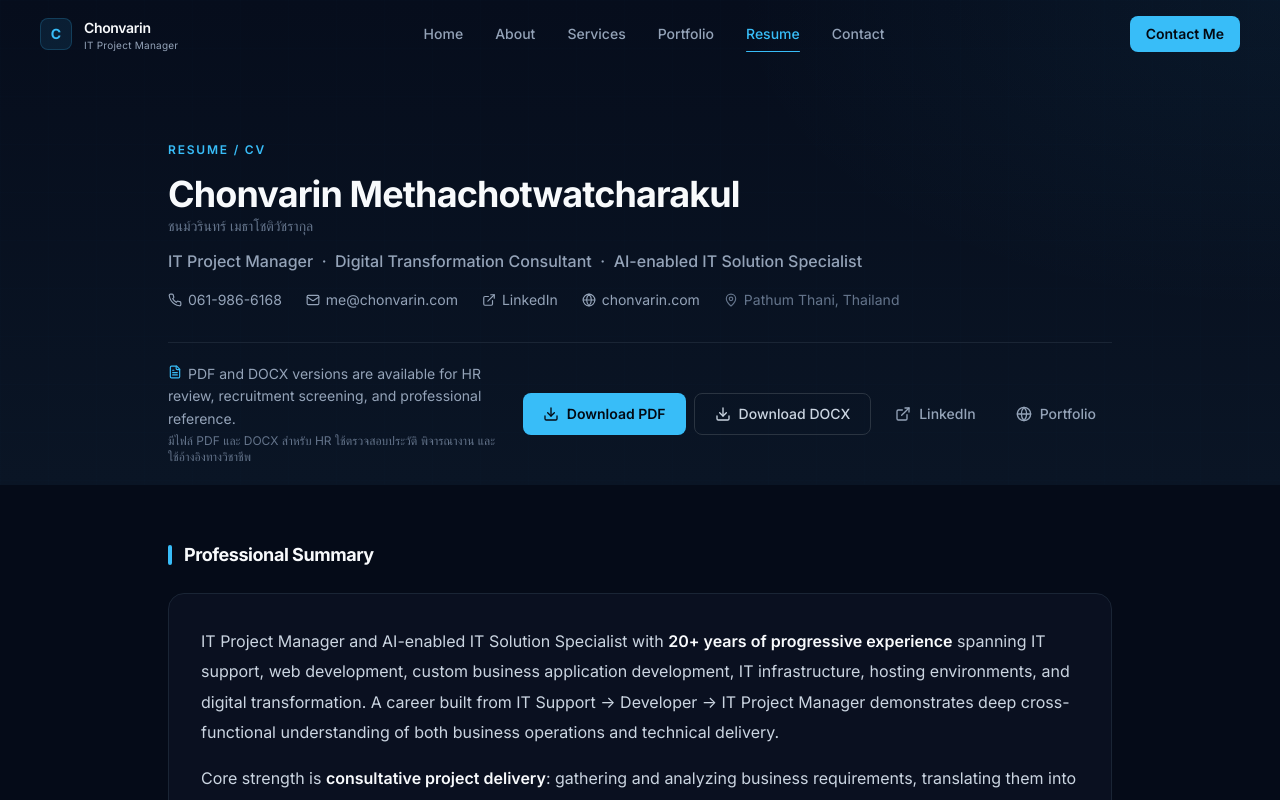
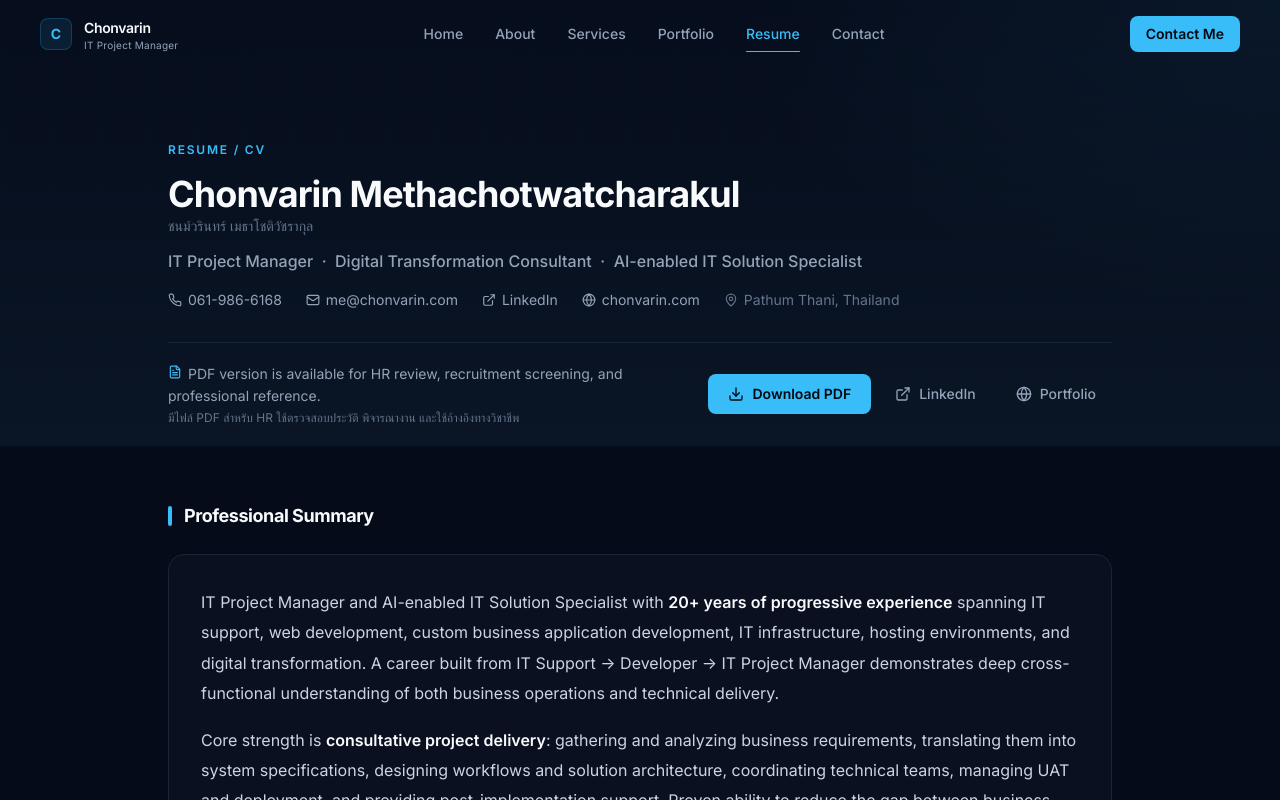
Before and after one commit to neonextechnologies/chonvairn, a React (Vite) app: page /resume in a window 1280 px wide. Shown: the top 800 px of the page. Built offline with nearby package versions, Linux system fonts and the light colour scheme.

Commit message:
Remove DOCX download from Resume page

```diff
--- a/src/pages/Resume.tsx
+++ b/src/pages/Resume.tsx
@@ -42,11 +42,7 @@ const contactItems = [
   { icon: <MapPin className="w-3.5 h-3.5" />, href: null, label: 'Pathum Thani, Thailand', ext: false },
 ]
 
-// Download file paths — place files at:
-//   public/downloads/chonvarin-resume.pdf
-//   public/downloads/chonvarin-resume.docx
 const downloadPdf = '/downloads/chonvarin-resume.pdf'
-const downloadDocx = '/downloads/chonvarin-resume.docx'
 
 export default function Resume() {
   return (
@@ -115,10 +111,10 @@ export default function Resume() {
             <div className="flex-1 min-w-0">
               <p className="text-[#94A3B8] text-sm leading-relaxed">
                 <FileText className="w-3.5 h-3.5 inline mr-1.5 text-[#38BDF8] align-text-top" />
-                PDF and DOCX versions are available for HR review, recruitment screening, and professional reference.
+                PDF version is available for HR review, recruitment screening, and professional reference.
               </p>
               <p className="text-[#64748B] text-xs mt-0.5">
-                มีไฟล์ PDF และ DOCX สำหรับ HR ใช้ตรวจสอบประวัติ พิจารณางาน และใช้อ้างอิงทางวิชาชีพ
+                มีไฟล์ PDF สำหรับ HR ใช้ตรวจสอบประวัติ พิจารณางาน และใช้อ้างอิงทางวิชาชีพ
               </p>
             </div>
             {/* Buttons */}
@@ -130,14 +126,6 @@ export default function Resume() {
               >
                 <Download className="w-4 h-4" />
                 Download PDF
-              </a>
-              <a
-                href={downloadDocx}
-                download
-                className="btn-secondary text-sm py-2.5 px-5"
-              >
-                <Download className="w-4 h-4" />
-                Download DOCX
               </a>
               <a
                 href="https://linkedin.chonvarin.com"
@@ -491,14 +479,6 @@ export default function Resume() {
                 <Download className="w-4 h-4" />
                 Download Resume PDF
               </a>
-              <a
-                href={downloadDocx}
-                download
-                className="btn-secondary text-sm justify-center"
-              >
-                <Download className="w-4 h-4" />
-                Download Resume DOCX
-              </a>
               <Link to="/contact" className="btn-ghost text-sm justify-center">
                 <Mail className="w-4 h-4" />
                 Contact Me
```
